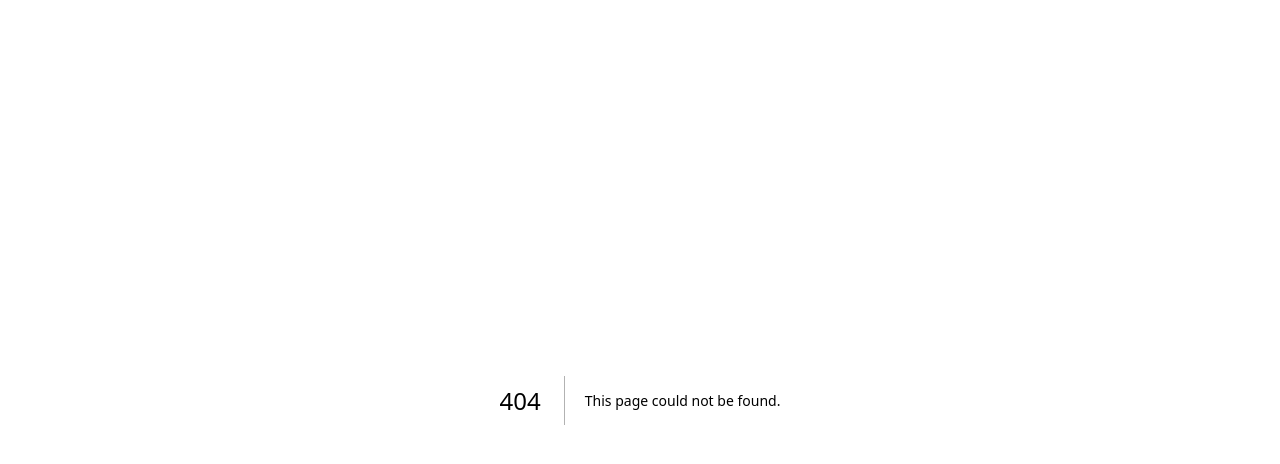
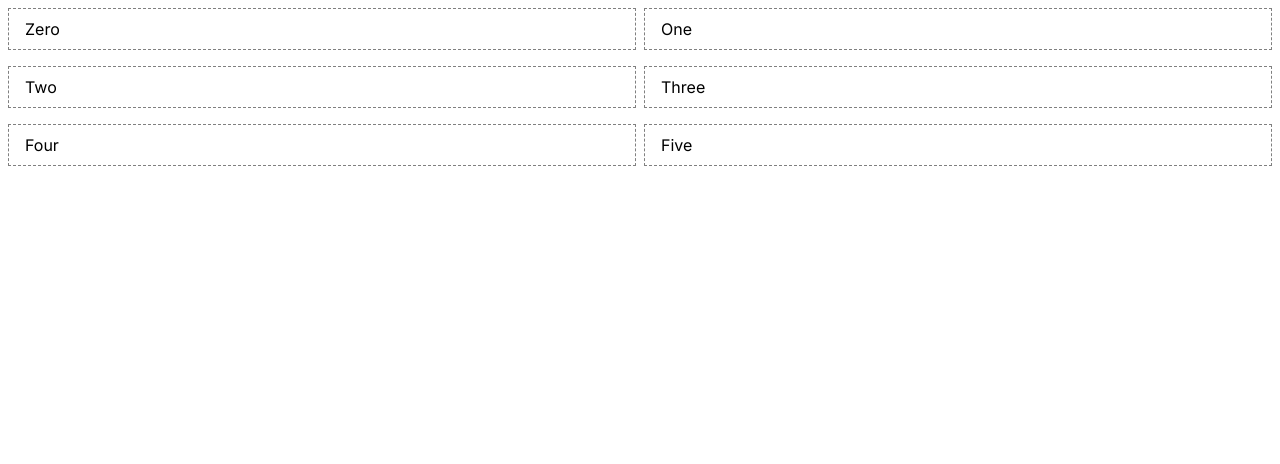
Before and after one commit to janpio/introspect, a Next.js app: page /dnd-play in a window 1280 px wide. Before the commit this address had no page. Shown: the top 464 px of the page. Built offline with nearby package versions, Linux system fonts and the light colour scheme.

Commit message:
Add drag and drop functionality to CardList component.

```diff
--- a/package.json
+++ b/package.json
@@ -37,6 +37,8 @@
     "postcss": "8.4.23",
     "prisma": "^4.14.1",
     "react": "18.2.0",
+    "react-dnd": "^16.0.1",
+    "react-dnd-html5-backend": "^16.0.1",
     "react-dom": "18.2.0",
     "react-hook-form": "^7.43.9",
     "tailwindcss": "3.3.2",
--- /dev/null
+++ b/src/app/(routes)/list/[id]/(components)/card-list.tsx
@@ -0,0 +1,70 @@
+'use client';
+import type { JSX } from 'react';
+import { useState } from 'react';
+import { DndProvider } from 'react-dnd';
+import { HTML5Backend } from 'react-dnd-html5-backend';
+
+import type { getListData } from '../data';
+import { MaterialCard } from './material-card';
+
+type CardListProperties = {
+  isOwnedByCurrent: boolean;
+  list: Awaited<ReturnType<typeof getListData>>['list'];
+  user: {
+    id?: string;
+    profileImageUrl?: string;
+    username?: string | null;
+  } | null;
+};
+
+export function CardList({
+  isOwnedByCurrent,
+  list,
+  user,
+}: CardListProperties): JSX.Element {
+  const [cards, setCards] = useState(list?.learningListMaterial ?? []);
+
+  // eslint-disable-next-line @typescript-eslint/explicit-function-return-type
+  const findCard = (order: string) => {
+    const card = cards.find(item => {
+      return String(item.order) === order;
+    });
+
+    return { card, index: card ? cards.indexOf(card) : 0 };
+  };
+
+  const moveCard = (order: string, atIndex: number): void => {
+    const { card, index } = findCard(order);
+    const newCards = [...cards.slice(0, index), ...cards.slice(index + 1)];
+    // @ts-expect-error it's fine
+    setCards([...newCards.slice(0, atIndex), card, ...newCards.slice(atIndex)]);
+  };
+
+  return (
+    <DndProvider backend={HTML5Backend}>
+      <div className="grid w-full md:grid-cols-2 md:gap-2">
+        {list &&
+          cards.map(listMaterial => {
+            const { learningMaterial, order } = listMaterial;
+            return (
+              <MaterialCard
+                findCard={findCard}
+                isComplete={learningMaterial.completedBy.length > 0}
+                isOwnedByCurrent={isOwnedByCurrent}
+                key={learningMaterial.id}
+                listId={list.id}
+                material={learningMaterial}
+                moveCard={moveCard}
+                order={order}
+                user={{
+                  id: user?.id,
+                  profileImageUrl: user?.profileImageUrl,
+                  username: user?.username,
+                }}
+              />
+            );
+          })}
+      </div>
+    </DndProvider>
+  );
+}
--- a/src/app/(routes)/list/[id]/(components)/material-card.tsx
+++ b/src/app/(routes)/list/[id]/(components)/material-card.tsx
@@ -3,12 +3,14 @@ import classNames from 'classnames';
 import Link from 'next/link';
 import type { ChangeEvent, JSX } from 'react';
 import { useState } from 'react';
+import { useDrag, useDrop } from 'react-dnd';
 
 import { updateMaterialCompletion } from '../../../../(actions)/update-material-completion';
 import { DeleteModal } from './delete-modal';
 import { EditModal } from './edit-modal';
 
 type MaterialCardProperties = {
+  findCard: (id: string) => { index: number };
   isComplete: boolean;
   isOwnedByCurrent: boolean;
   listId: string;
@@ -19,6 +21,7 @@ type MaterialCardProperties = {
     name: string;
     publisherName: string;
   };
+  moveCard: (id: string, to: number) => void;
   order: number;
   user: {
     id?: string;
@@ -28,6 +31,8 @@ type MaterialCardProperties = {
 };
 
 export function MaterialCard({
+  findCard,
+  moveCard,
   order,
   isComplete,
   isOwnedByCurrent,
@@ -37,6 +42,42 @@ export function MaterialCard({
 }: MaterialCardProperties): JSX.Element {
   const [isDone, setIsDone] = useState(isComplete);
   const [canUpdate, setCanUpdate] = useState(true);
+
+  const originalIndex = findCard(String(order)).index;
+
+  const [{ isDragging }, drag] = useDrag(() => {
+    return {
+      collect(monitor): { isDragging: boolean } {
+        return {
+          isDragging: monitor.isDragging(),
+        };
+      },
+      end(item, monitor): void {
+        const { order, originalIndex } = item as {
+          order: string;
+          originalIndex: number;
+        };
+        const didDrop = monitor.didDrop();
+        if (!didDrop) {
+          moveCard(order, originalIndex);
+        }
+      },
+      item: { order: String(order), originalIndex },
+      type: 'card',
+    };
+  });
+
+  const [, drop] = useDrop(() => {
+    return {
+      accept: 'card',
+      hover({ order: order_ }: { order: string }): void {
+        if (order_ !== String(order)) {
+          const { index } = findCard(String(order));
+          moveCard(order_, index);
+        }
+      },
+    };
+  });
 
   const urlObjects = material.links.map(link => {
     const url = new URL(link.url);
@@ -48,7 +89,7 @@ export function MaterialCard({
     };
   });
 
-  const handleDoneChange = async (
+  const handleMarkAsDone = async (
     event: ChangeEvent<HTMLInputElement>,
   ): Promise<void> => {
     setIsDone(Boolean(event.target.checked));
@@ -67,7 +108,20 @@ export function MaterialCard({
   };
 
   return (
-    <div className="m-2 mx-auto flex w-full max-w-5xl justify-between gap-2 border-2 p-4 shadow-sm">
+    <div
+      className={classNames(
+        'm-2 mx-auto flex w-full max-w-5xl justify-between gap-2 border-2 p-4 shadow-sm',
+        {
+          'cursor-move': isOwnedByCurrent,
+          'opacity-0': isDragging,
+        },
+      )}
+      ref={(node): ReturnType<typeof drag> | undefined => {
+        if (isOwnedByCurrent) {
+          return drag(drop(node));
+        }
+      }}
+    >
       <div>
         <p>
           <span className="text-lg font-bold">{`#${order + 1} ${
@@ -132,7 +186,7 @@ export function MaterialCard({
               'bg-gray-200 opacity-50': !canUpdate,
               'cursor-pointer': canUpdate,
             })}
-            onChange={handleDoneChange}
+            onChange={handleMarkAsDone}
           />
         )}
       </div>
--- a/src/app/(routes)/list/[id]/page.tsx
+++ b/src/app/(routes)/list/[id]/page.tsx
@@ -2,8 +2,8 @@ import { DateTime } from 'luxon';
 import type { JSX } from 'react';
 
 import { ListCard } from '../../../(components)/list-card';
+import { CardList } from './(components)/card-list';
 import { CreateModal } from './(components)/create-modal';
-import { MaterialCard } from './(components)/material-card';
 import { getListData } from './data';
 
 type ListPageProperties = {
@@ -34,26 +34,7 @@ export default async function ListPage({
         listName={list.name}
         listUpdatedAt={DateTime.fromJSDate(list.updatedAt).toRelative()}
       />
-      <div className="grid w-full md:grid-cols-2 md:gap-2">
-        {list.learningListMaterial.map(listMaterial => {
-          const { learningMaterial, order } = listMaterial;
-          return (
-            <MaterialCard
-              isComplete={learningMaterial.completedBy.length > 0}
-              isOwnedByCurrent={isOwnedByCurrent}
-              key={learningMaterial.id}
-              listId={list.id}
-              material={learningMaterial}
-              order={order}
-              user={{
-                id: user?.id,
-                profileImageUrl: user?.profileImageUrl,
-                username: user?.username,
-              }}
-            />
-          );
-        })}
-      </div>
+      <CardList isOwnedByCurrent={isOwnedByCurrent} list={list} user={user} />
       <div className="mx-auto my-4 max-w-5xl">
         {isOwnedByCurrent && (
           <CreateModal
--- /dev/null
+++ b/src/app/dnd-play/(components)/card.tsx
@@ -0,0 +1,74 @@
+'use client';
+import type { CSSProperties, JSX } from 'react';
+import { useDrag, useDrop } from 'react-dnd';
+
+const style: CSSProperties = {
+  backgroundColor: 'white',
+  border: '1px dashed gray',
+  cursor: 'move',
+  marginBottom: '.5rem',
+  padding: '0.5rem 1rem',
+};
+
+export type CardProperties = {
+  findCard: (id: string) => { index: number };
+  id: string;
+  moveCard: (id: string, to: number) => void;
+  text: string;
+};
+
+type Item = {
+  id: string;
+  originalIndex: number;
+};
+
+export function Card({
+  id,
+  text,
+  moveCard,
+  findCard,
+}: CardProperties): JSX.Element {
+  const originalIndex = findCard(id).index;
+  const [{ isDragging }, drag] = useDrag(() => {
+    return {
+      collect(monitor): { isDragging: boolean } {
+        return {
+          isDragging: monitor.isDragging(),
+        };
+      },
+      end(item, monitor): void {
+        const { id: droppedId, originalIndex } = item;
+        const didDrop = monitor.didDrop();
+        if (!didDrop) {
+          moveCard(droppedId, originalIndex);
+        }
+      },
+      item: { id, originalIndex },
+      type: 'card',
+    };
+  }, [id, originalIndex, moveCard]);
+
+  const [, drop] = useDrop(() => {
+    return {
+      accept: 'card',
+      hover({ id: draggedId }: Item): void {
+        if (draggedId !== id) {
+          const { index: overIndex } = findCard(id);
+          moveCard(draggedId, overIndex);
+        }
+      },
+    };
+  }, [findCard, moveCard]);
+
+  const opacity = isDragging ? 0 : 1;
+  return (
+    <div
+      style={{ ...style, opacity }}
+      ref={(node): ReturnType<typeof drag> => {
+        return drag(drop(node));
+      }}
+    >
+      {text}
+    </div>
+  );
+}
--- /dev/null
+++ b/src/app/dnd-play/page.tsx
@@ -0,0 +1,90 @@
+'use client';
+import type { JSX } from 'react';
+import { useCallback, useState } from 'react';
+import { DndProvider } from 'react-dnd';
+import { HTML5Backend } from 'react-dnd-html5-backend';
+
+import { Card } from './(components)/card';
+
+const defaultColumns = [
+  {
+    id: 0,
+    text: 'Zero',
+  },
+  {
+    id: 1,
+    text: 'One',
+  },
+  {
+    id: 2,
+    text: 'Two',
+  },
+  {
+    id: 3,
+    text: 'Three',
+  },
+  {
+    id: 4,
+    text: 'Four',
+  },
+  {
+    id: 5,
+    text: 'Five',
+  },
+];
+
+export default function DndPlay(): JSX.Element {
+  const [columns, setColumns] = useState(defaultColumns);
+
+  const findCard = useCallback(
+    (id: string) => {
+      const card = columns.find(c => {
+        return `${c.id}` === id;
+      }) as {
+        id: number;
+        text: string;
+      };
+      return {
+        card,
+        index: columns.indexOf(card),
+      };
+    },
+    [columns],
+  );
+
+  const moveCard = useCallback(
+    (id: string, atIndex: number) => {
+      const { card, index } = findCard(id);
+      const newCards = [
+        ...columns.slice(0, index),
+        ...columns.slice(index + 1),
+      ];
+      setColumns([
+        ...newCards.slice(0, atIndex),
+        card,
+        ...newCards.slice(atIndex),
+      ]);
+    },
+    [columns, findCard],
+  );
+
+  return (
+    <main>
+      <DndProvider backend={HTML5Backend}>
+        <div className="m-2 grid grid-cols-2 gap-2">
+          {columns.map(column => {
+            return (
+              <Card
+                findCard={findCard}
+                id={`${column.id}`}
+                key={column.id}
+                moveCard={moveCard}
+                text={column.text}
+              />
+            );
+          })}
+        </div>
+      </DndProvider>
+    </main>
+  );
+}
```
Also changed, not shown: 1 other file (tests, documents, lock files or other folders).
